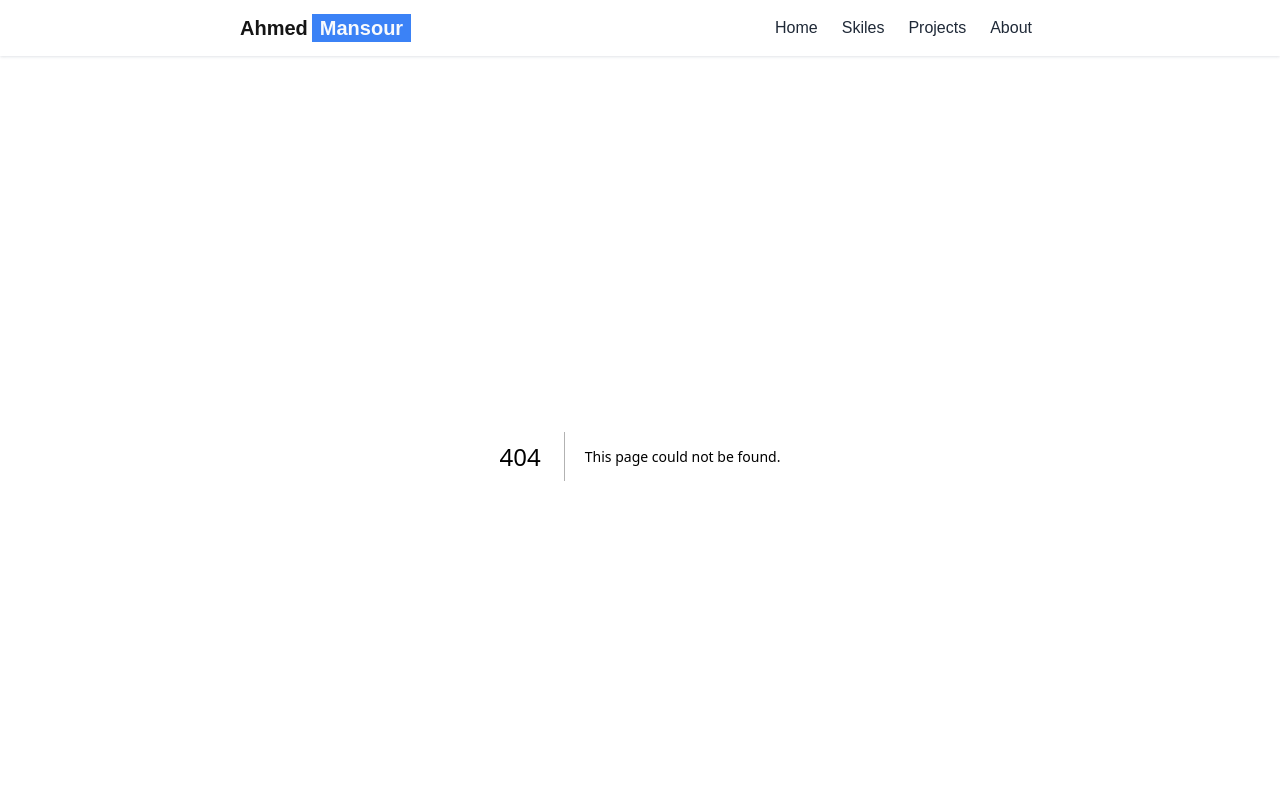
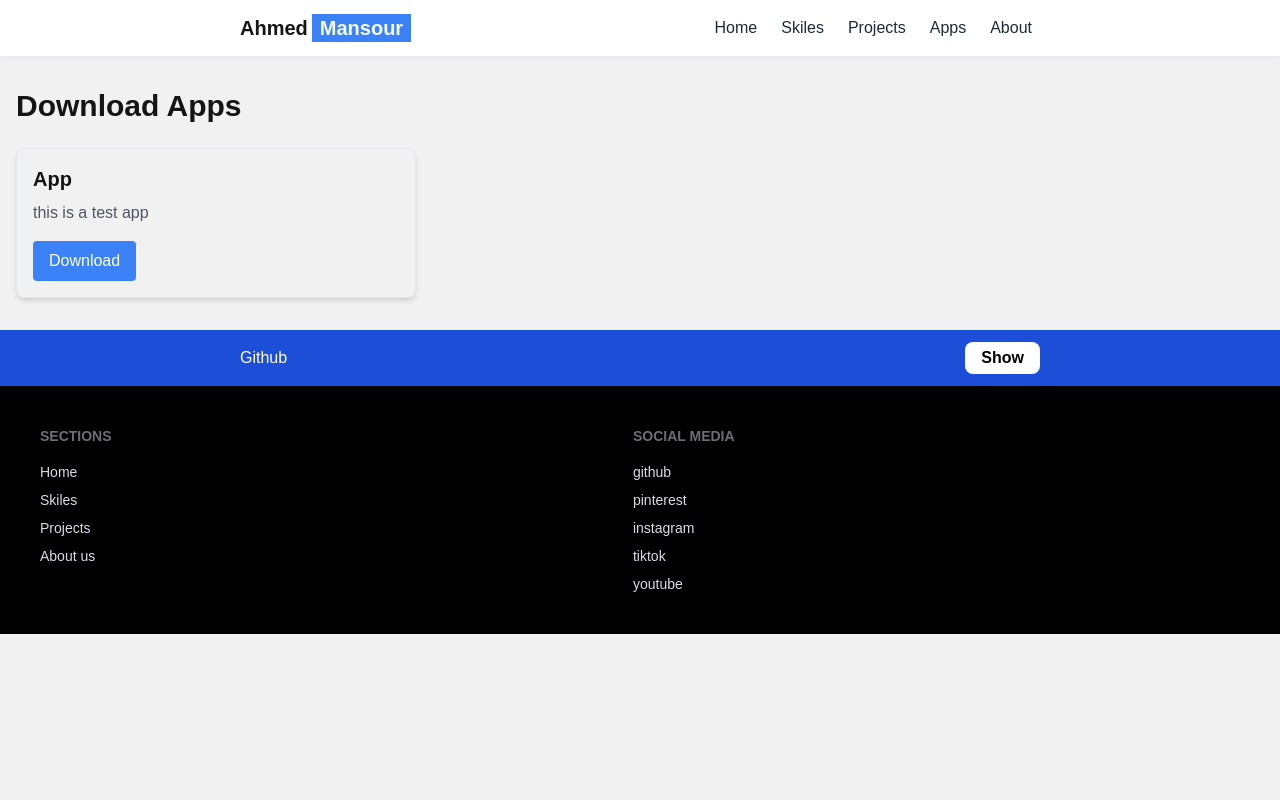
Before and after one commit to Up-to-code/may-wibsite-v4, a Next.js app: page /apps in a window 1280 px wide. Before the commit this address had no page. Shown: the top 800 px of the page. Built offline with nearby package versions, Linux system fonts and the light colour scheme.

Commit message:
add apps

```diff
--- /dev/null
+++ b/app/(pages)/apps/page.tsx
@@ -0,0 +1,56 @@
+"use client"
+import { useState } from 'react';
+import Link from 'next/link';
+
+const DownloadPage = () => {
+  const [selectedApp, setSelectedApp] = useState<string | null>(null);
+
+  const apps = [
+    { name: 'App', description: 'this is a test app', downloadLink: 'https://expo.dev/artifacts/eas/x9fbdc2hi15EzYM9evQpE2.apk' },
+  ];
+
+  return (
+    <div className="container mx-auto px-4 py-8">
+      <h1 className="text-3xl font-bold mb-6">Download Apps</h1>
+      <div className="grid md:grid-cols-2 lg:grid-cols-3 gap-6">
+        {apps.map((app, index) => (
+          <div key={index} className="border rounded-lg p-4 shadow-md">
+            <h2 className="text-xl font-semibold mb-2">{app.name}</h2>
+            <p className="text-gray-600 mb-4">{app.description}</p>
+            <button
+              onClick={() => setSelectedApp(app.name)}
+              className="bg-blue-500 text-white px-4 py-2 rounded hover:bg-blue-600 transition-colors"
+            >
+              Download
+            </button>
+          </div>
+        ))}
+      </div>
+      {selectedApp && (
+        <div className="fixed inset-0 bg-black bg-opacity-50 flex items-center justify-center z-50">
+          <div className="bg-white p-6 rounded-lg">
+            <h3 className="text-xl font-semibold mb-4">Download {selectedApp}</h3>
+            <p className="mb-4">Are you sure you want to download this app?</p>
+            <div className="flex justify-end space-x-4">
+              <button
+                onClick={() => setSelectedApp(null)}
+                className="px-4 py-2 border rounded hover:bg-gray-100 transition-colors"
+              >
+                Cancel
+              </button>
+              <Link
+                href={apps.find(app => app.name === selectedApp)?.downloadLink || '#'}
+                className="bg-green-500 text-white px-4 py-2 rounded hover:bg-green-600 transition-colors"
+                onClick={() => setSelectedApp(null)}
+              >
+                Confirm Download
+              </Link>
+            </div>
+          </div>
+        </div>
+      )}
+    </div>
+  );
+};
+
+export default DownloadPage;
--- a/app/components/Navbar/Daiwor.tsx
+++ b/app/components/Navbar/Daiwor.tsx
@@ -56,6 +56,15 @@ function Daiwor({ isActive, sNotActive }: isOpn) {
         >
           Projects
         </Link>
+        <Link
+          href={"/apps"}
+          className={"bg-lole w-full text-center py-2 px-4  tr animate-all "}
+          onClick={() => {
+            close();
+          }}
+        >
+          Apps
+        </Link>
 
         <Link
           href={"/About"}
--- a/app/components/Navbar/Linkes.tsx
+++ b/app/components/Navbar/Linkes.tsx
@@ -50,7 +50,17 @@ function Linkes({ isActive, isNotActive }: isacktiv) {
           >
             Projects
           </Link>
-
+             <Link
+             href={"/apps"}
+             className={
+               " py-1 px-2  text-gray-800" +
+               (pathname == "/Apps"
+                 ? " font-semibold border-b border-black text-black"
+                 : "")
+             }
+           >
+             Apps
+           </Link>
           <Link
             href={"/About"}
             className={
```
